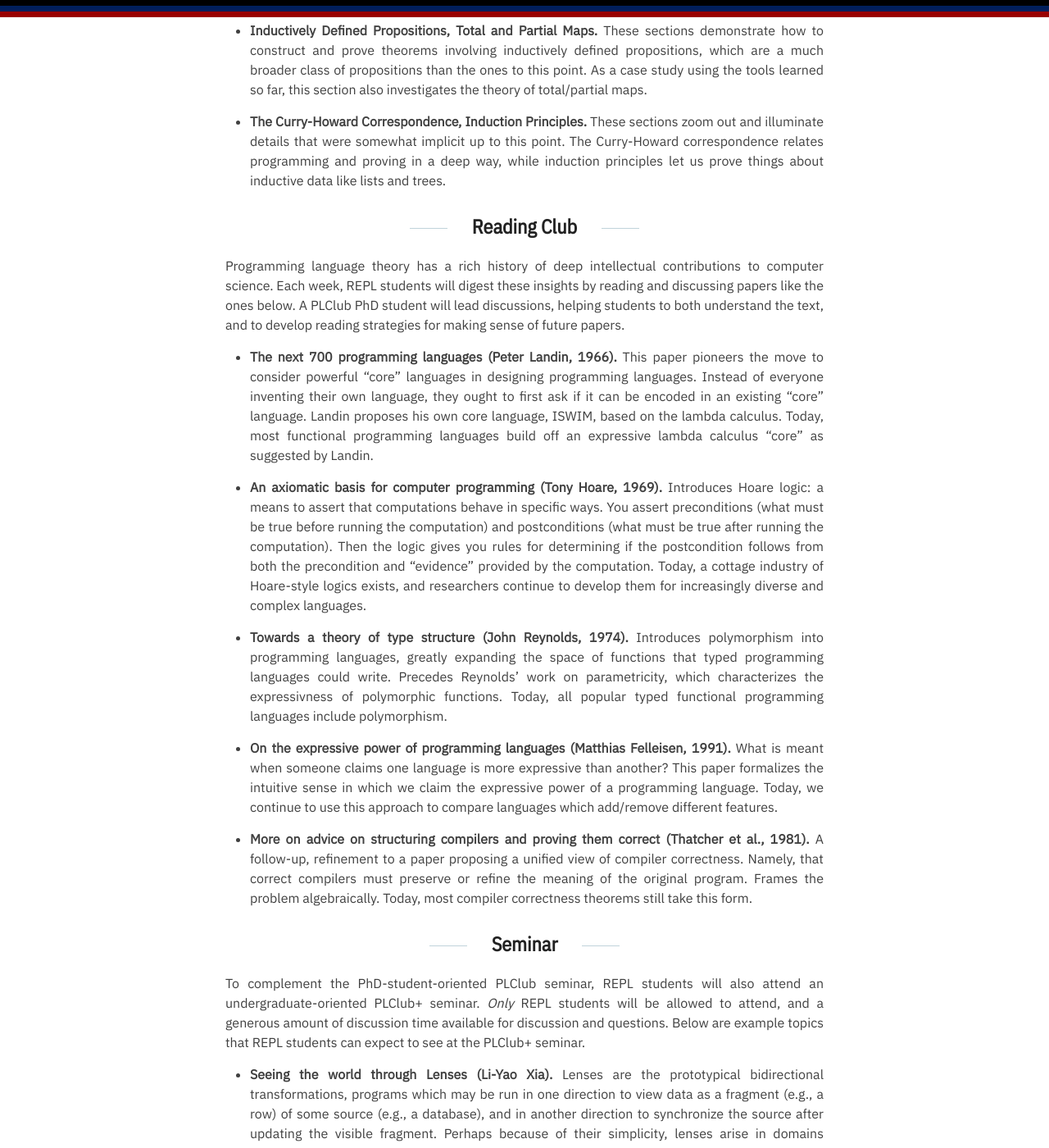
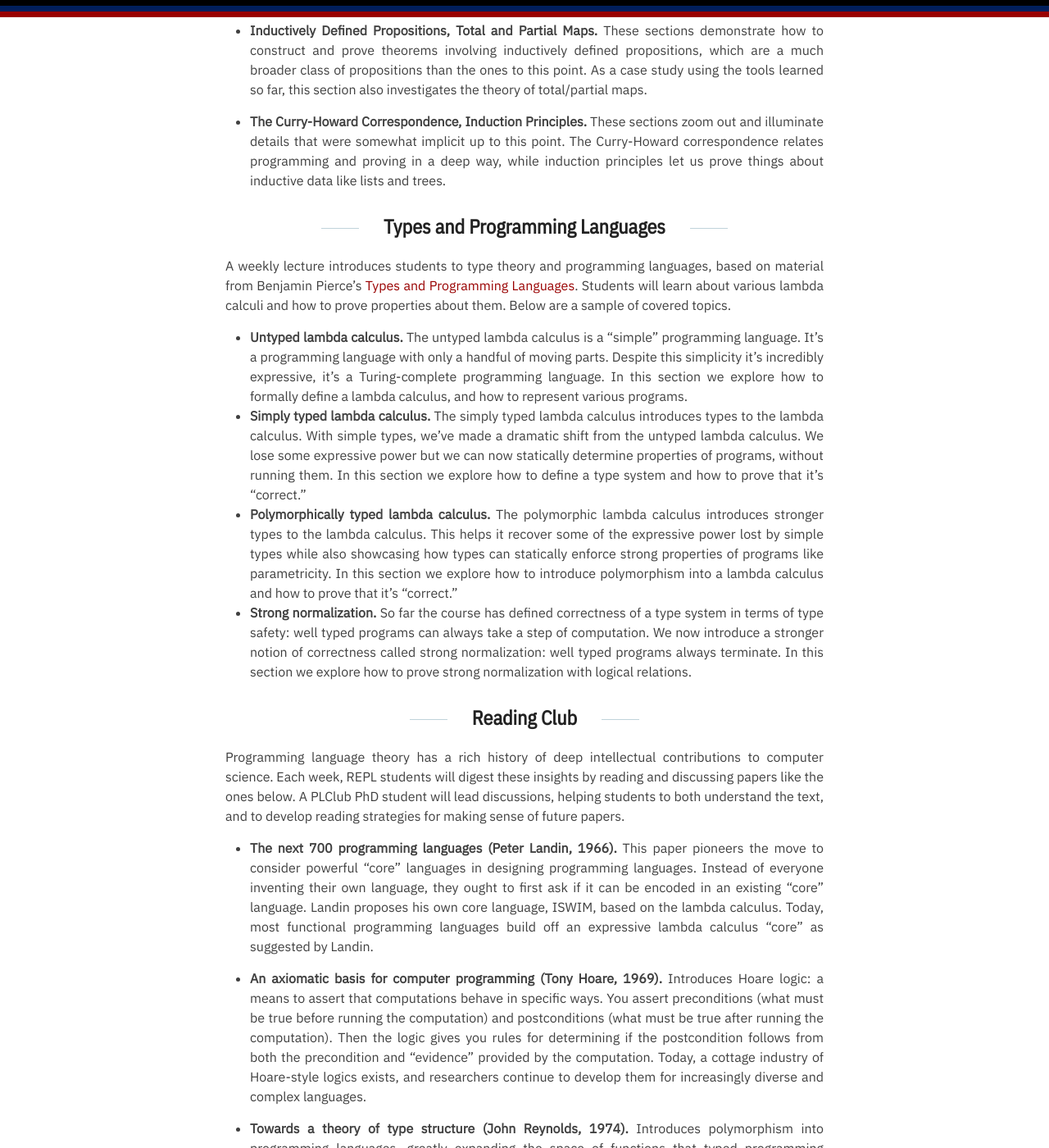
Before and after one commit to penn-repl/apply, a Jekyll site: the page built from _pages/plclub+.md, in a window 1280 px wide and 1400 px high, scrolled down 1535 px. Shown: the whole window at 82% size. Built offline with Jekyll 4.4.1, drawn with Linux system fonts in a browser that asks for light colours.

Commit message:
Update plclub+.md

```diff
--- a/_pages/plclub+.md
+++ b/_pages/plclub+.md
@@ -40,6 +40,14 @@ As a case study using the tools learned so far, this section also investigates t
 implicit up to this point. The Curry-Howard correspondence relates programming and proving in a deep way, while induction principles let us
 prove things about inductive data like lists and trees.
 
+## Types and Programming Languages
+
+A weekly lecture introduces students to type theory and programming languages, based on material from Benjamin Pierce's [Types and Programming Languages](https://www.cis.upenn.edu/~bcpierce/tapl/). Students will learn about various lambda calculi and how to prove properties about them. Below are a sample of covered topics.
+
+- **Untyped lambda calculus.** The untyped lambda calculus is a "simple" programming language. It's a programming language with only a handful of moving parts. Despite this simplicity it's incredibly expressive, it's a Turing-complete programming language. In this section we explore how to formally define a lambda calculus, and how to represent various programs.
+- **Simply typed lambda calculus.** The simply typed lambda calculus introduces types to the lambda calculus. With simple types, we've made a dramatic shift from the untyped lambda calculus. We lose some expressive power but we can now statically determine properties of programs, without running them. In this section we explore how to define a type system and how to prove that it's "correct."
+- **Polymorphically typed lambda calculus.** The polymorphic lambda calculus introduces stronger types to the lambda calculus. This helps it recover some of the expressive power lost by simple types while also showcasing how types can statically enforce strong properties of programs like parametricity. In this section we explore how to introduce polymorphism into a lambda calculus and how to prove that it's "correct."
+- **Strong normalization.** So far the course has defined correctness of a type system in terms of type safety: well typed programs can always take a step of computation. We now introduce a stronger notion of correctness called strong normalization: well typed programs always terminate. In this section we explore how to prove strong normalization with logical relations.
 
 ## Reading Club
 
```
